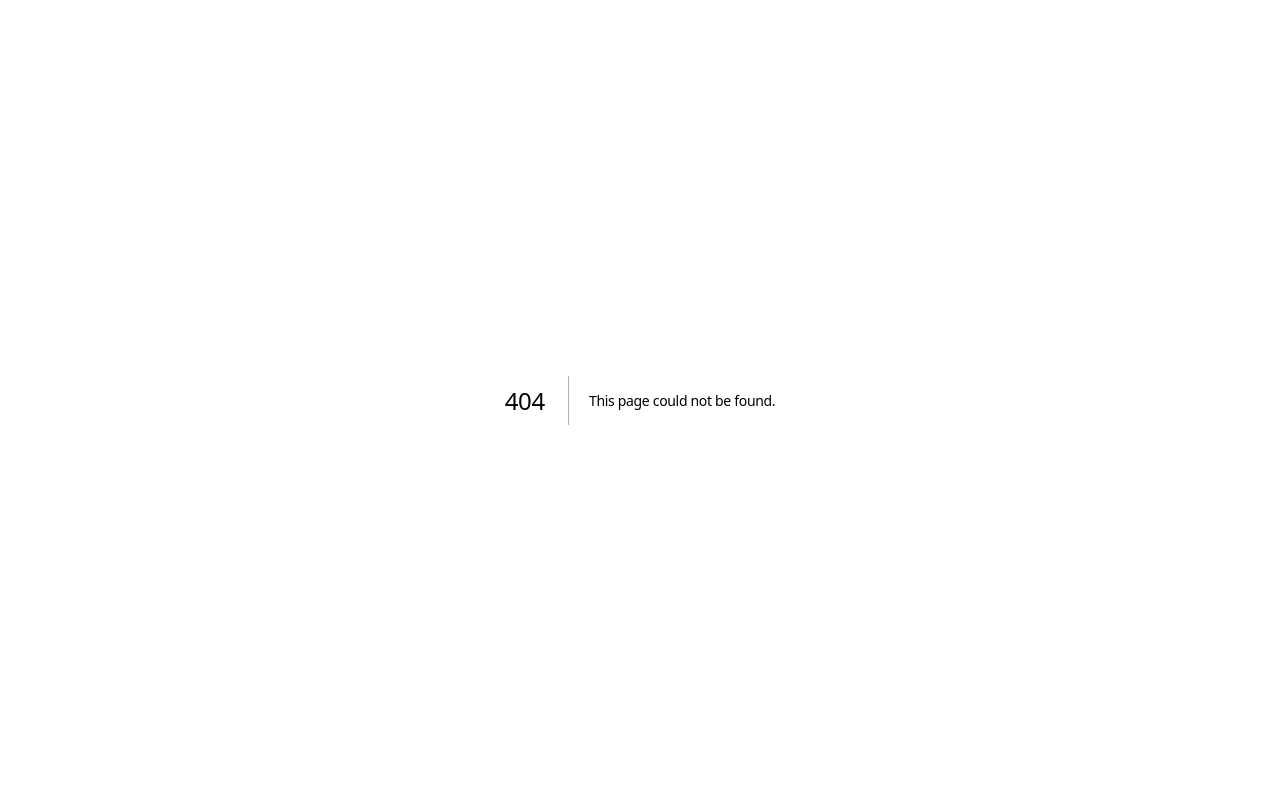
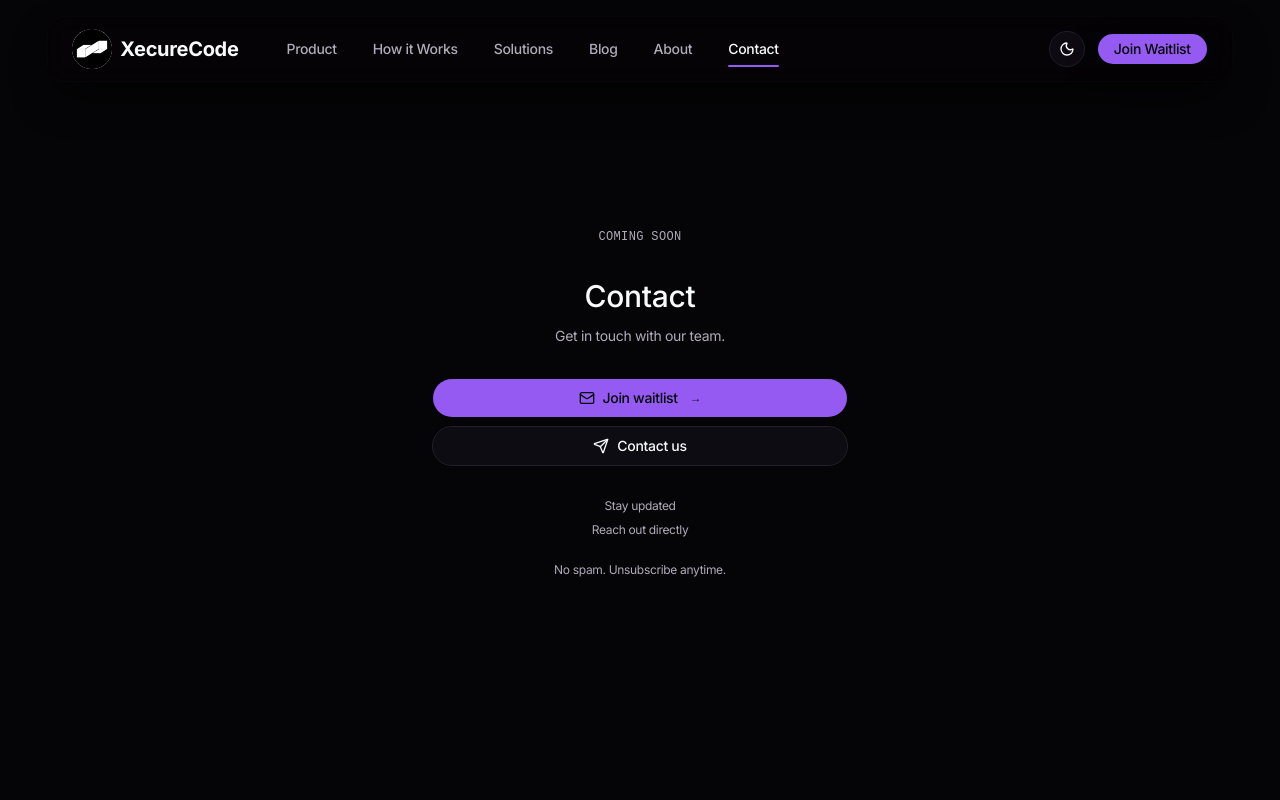
Before and after one commit to jyotishankar04/xc-temp-client, a Next.js app: page /contact in a window 1280 px wide. Before the commit this address had no page. Shown: the top 800 px of the page. Built offline with nearby package versions, Linux system fonts and the light colour scheme.

Commit message:
Version 1 beta

```diff
--- /dev/null
+++ b/app/(marketing)/contact/page.tsx
@@ -0,0 +1,9 @@
+import { ComingSoon } from "@/components/custom/marketing/coming-soon"
+
+const page = () => {
+  return (
+    <ComingSoon page="contact"/>
+  )
+}
+
+export default page
--- a/components/custom/marketing/coming-soon.tsx
+++ b/components/custom/marketing/coming-soon.tsx
@@ -39,24 +39,12 @@ const pageTitles = {
 };
 
 export const ComingSoon = ({ page }: ComingSoonProps) => {
-  const [email, setEmail] = useState("");
-  const [submitted, setSubmitted] = useState(false);
   const content = pageTitles[page];
 
 
   return (
     <>
       <div className="min-h-screen bg-background">
-        {/* Simple back link */}
-        <div className="absolute top-6 left-6">
-          <Link href="/">
-            <Button variant="ghost" size="sm" className="gap-1 text-muted-foreground hover:text-foreground">
-              <ArrowLeft className="h-4 w-4" />
-              Back
-            </Button>
-          </Link>
-        </div>
-
         <div className="container mx-auto max-w-md px-4 min-h-screen flex items-center justify-center">
           <motion.div
             initial={{ opacity: 0, y: 10 }}
--- a/components/custom/marketing/landing/navbar.tsx
+++ b/components/custom/marketing/landing/navbar.tsx
@@ -50,7 +50,7 @@ const Navbar = () => {
     } else if (windowWidth < 1024) { // tablets
       return "85%";
     } else { // desktop
-      return "70%";
+      return "80%";
     }
   };
 
@@ -81,12 +81,12 @@ const Navbar = () => {
             ? windowWidth < 640
               ? "min(600px, 98%)" // smaller max width on mobile
               : windowWidth < 1024
-                ? "min(800px, 95%)" // medium max width on tablet
-                : "min(900px, 95%)" // normal max width on desktop
+                ? "min(850px, 95%)" // medium max width on tablet
+                : "min(950px, 95%)" // normal max width on desktop
             : "min(1280px, 98%)",
         }}
       >
-        <div className="8 mx-auto flex h-16 items-center justify-between px-3 sm:px-4 md:px-6">
+        <div className="mx-auto flex h-16 items-center justify-between px-3 sm:px-4 md:px-6">
           <div className="flex items-center gap-4 sm:gap-6 md:gap-8">
             <Link href="/" className="flex items-center gap-2">
               <Logo className="h-10 w-10 rounded-full" />
```
